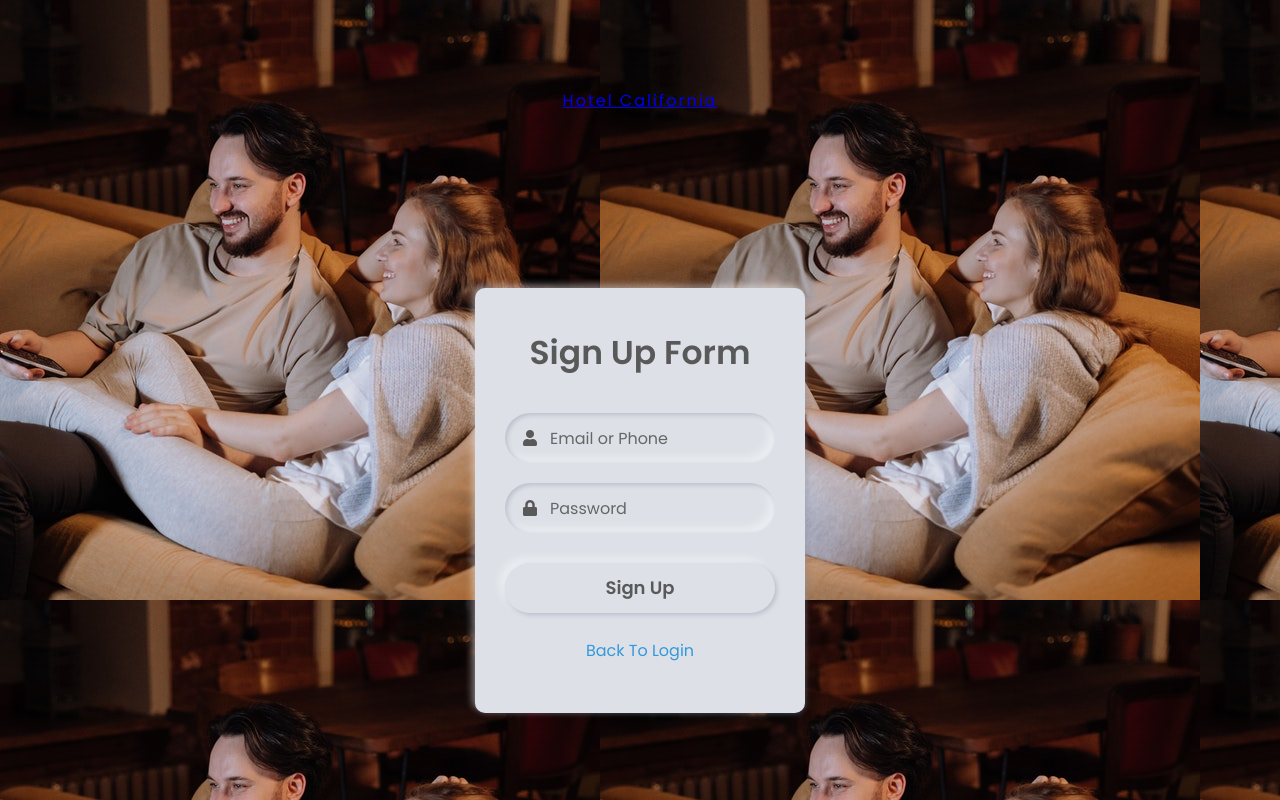
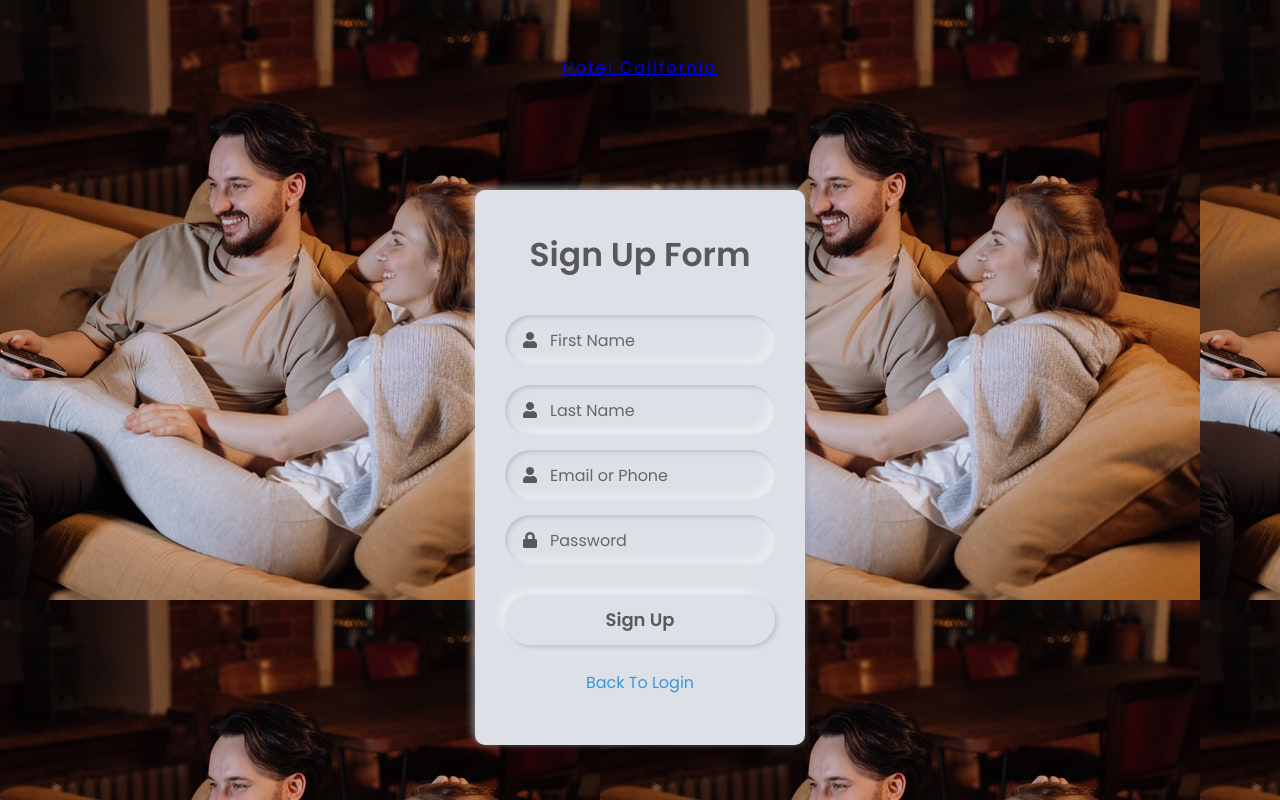
Before and after one commit to Saad-Itani/351-Project, a Flask app: template Website/templates/signUp.html in a window 1280 px wide. Run offline with Flask 2, Linux system fonts and the light colour scheme; the template is opened without the code that fills it, so the values that code supplies are empty; parts of the project's set-up code (start-up, migrations or seed data) failed here and were passed over.

Commit message:
Update signUp.html

```diff
--- a/Website/templates/signUp.html
+++ b/Website/templates/signUp.html
@@ -24,6 +24,18 @@
             Sign Up Form
          </div>
          <form action="#" align="center">
+            <!--first name-->
+            <div class="field">
+               <input type="text" required>
+               <span class="fas fa-user"></span>
+               <label>First Name</label>
+            </div>
+            <!--last name-->
+            <div class="field">
+               <input type="text" required>
+               <span class="fas fa-user"></span>
+               <label>Last Name</label>
+            </div>
             <div class="field">
                <input type="text" required>
                <span class="fas fa-user"></span>
```
